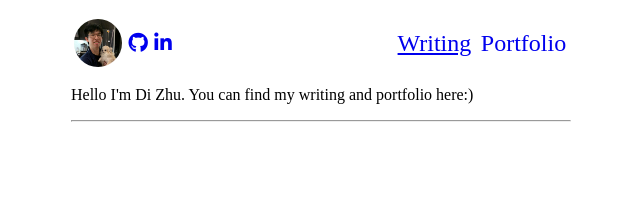
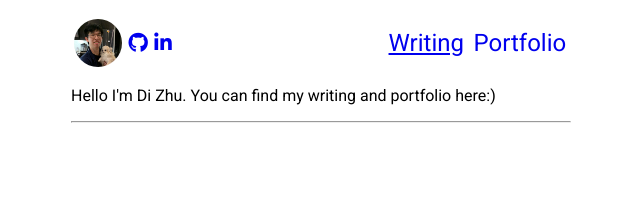
Before and after one commit to alvyjudy/alvyjudy.github.io, a Jekyll site: the page built from index.html, in a window 1280 px wide. Shown: the top 222 px of the page, without its empty margins (319-959 px from the left). Built offline with Jekyll 4.4.1, drawn with Linux system fonts in a browser that asks for light colours; nearby versions of some CDN libraries.

Commit message:
add google font

```diff
--- a/_layouts/default.html
+++ b/_layouts/default.html
@@ -10,6 +10,8 @@
     <title>Alvy's writing</title>
     <link rel="stylesheet" href="/assets/css/stylesheet.css">
     <script src="https://kit.fontawesome.com/45cada45a9.js" crossorigin="anonymous"></script>
+    <link rel="preconnect" href="https://fonts.gstatic.com">
+    <link href="https://fonts.googleapis.com/css2?family=Roboto&display=swap" rel="stylesheet">
   </head>
   <body>
 
--- a/assets/css/stylesheet.scss
+++ b/assets/css/stylesheet.scss
@@ -8,6 +8,7 @@
 
 body {
   margin: 1em;
+  font-family: 'Roboto', sans-serif;
 }
 
 .all-content {
```
